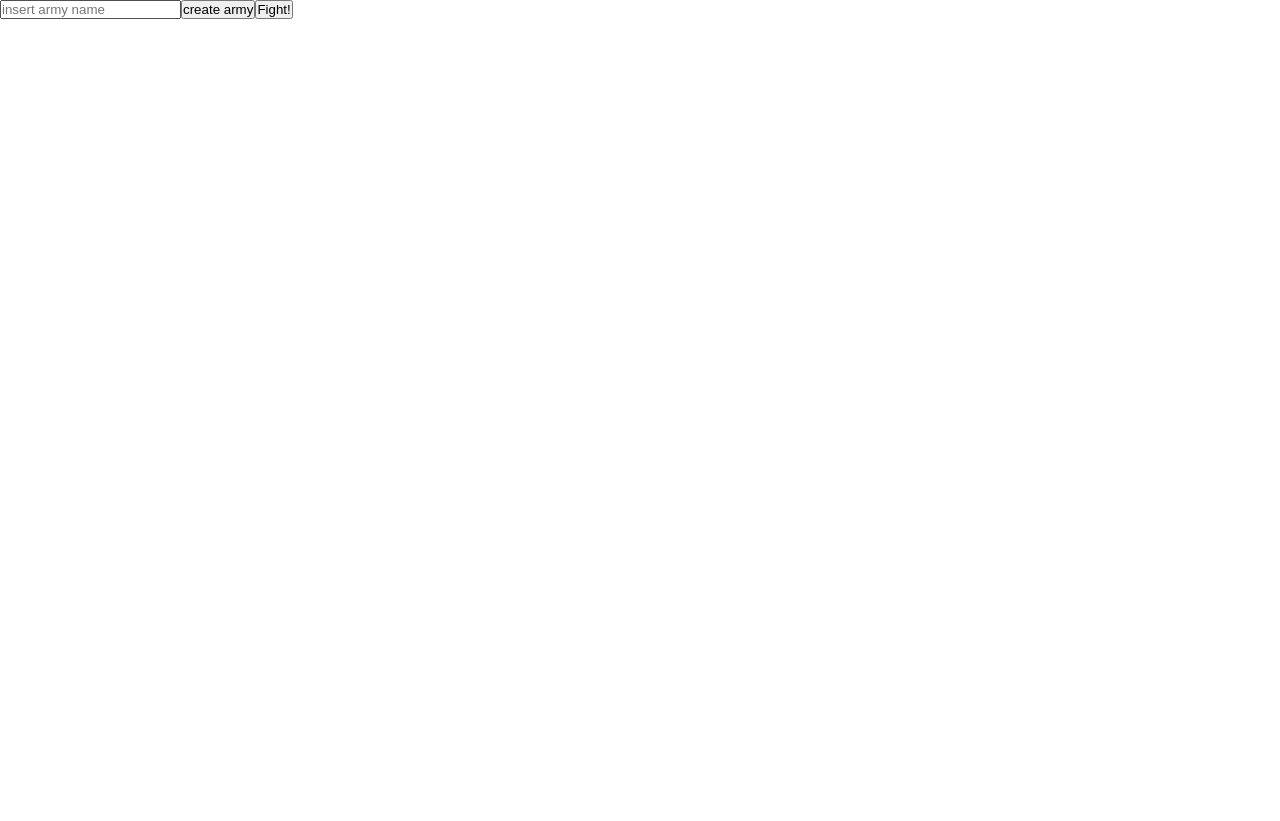
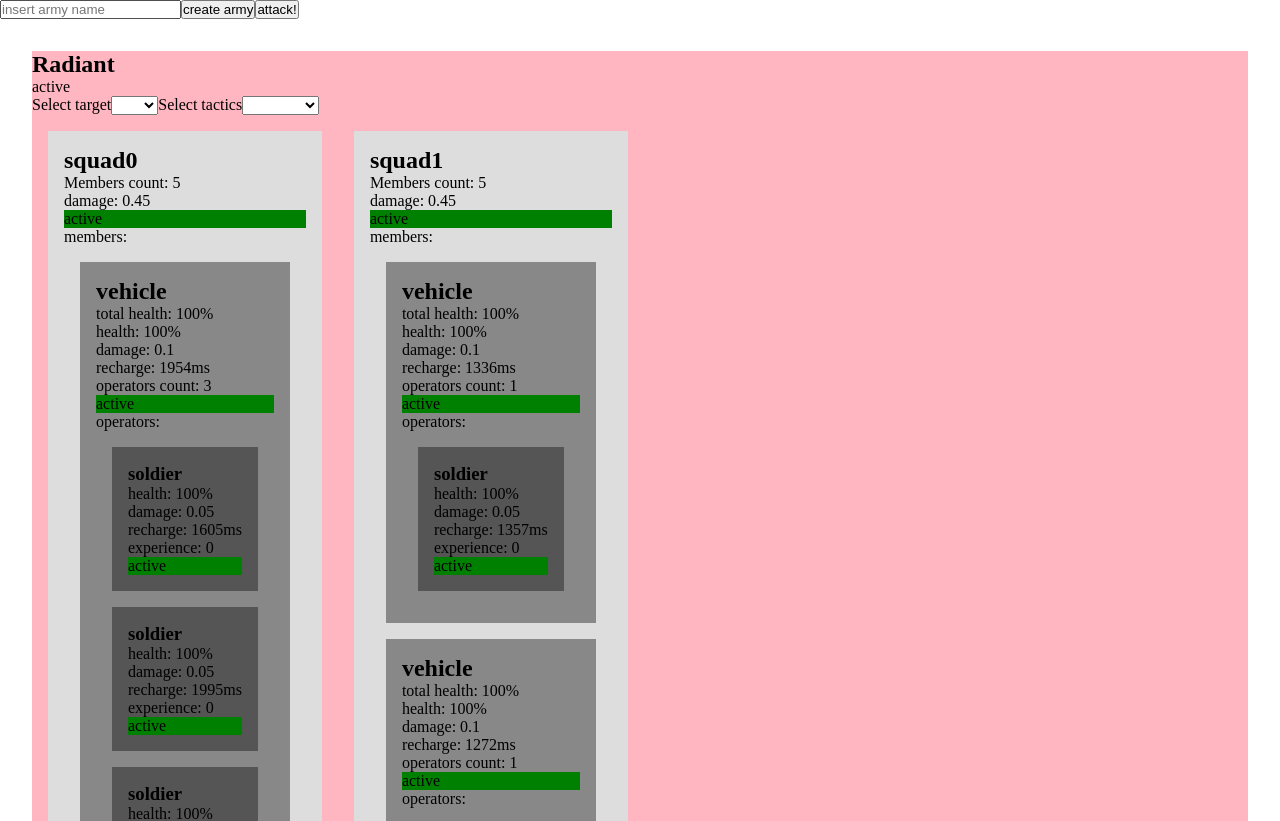
Before and after one commit to OlegFilonchuk/battle-simulator, a React (Create React App) app: page / in a window 1280 px wide. Shown: the top 821 px of the page. Before the commit the page ends 800 px from the top, so only its background shows below. Built offline with nearby package versions, Linux system fonts and the light colour scheme.

Commit message:
added attack method to army

```diff
--- a/src/App.tsx
+++ b/src/App.tsx
@@ -5,17 +5,26 @@ import React, {
   MouseEvent,
   useState,
 } from 'react';
-import { useDispatch } from 'react-redux';
+import { useDispatch, useSelector } from 'react-redux';
+import { Dispatch } from 'redux';
 import ArmyList from './components/ArmyList';
 import { createArmyAction, updateArmyAction } from './state/armyAC';
+import { ArmyState } from './utils/types';
 
 const App: FC = () => {
-  const dispatch = useDispatch();
+  const armies: ArmyState = useSelector((state) => state.armies);
+
+  const dispatch: Dispatch = useDispatch();
 
   const [name, setName] = useState('');
 
   const changeName: EventHandler<ChangeEvent<HTMLInputElement>> = (ev) => {
     setName(ev.target.value);
+  };
+
+  const attack = () => {
+    Object.values(armies).forEach((item) => item.attack());
+    dispatch(updateArmyAction());
   };
 
   // const hasWinner: () => boolean = () =>
@@ -45,9 +54,11 @@ const App: FC = () => {
         create army
       </button>
 
-      <button type="button">Fight!</button>
+      <button type="button" onClick={attack}>
+        attack!
+      </button>
 
-      <ArmyList />
+      <ArmyList armies={armies} />
     </div>
   );
 };
--- a/src/classes/Army.ts
+++ b/src/classes/Army.ts
@@ -8,6 +8,8 @@ export default class Army {
 
   public target: Army;
 
+  private _tactics: Tactices;
+
   constructor(name: string, squadsCount: number) {
     this.name = name;
     for (let i = 0; i < squadsCount; i++) {
@@ -17,10 +19,19 @@ export default class Army {
   }
 
   public set tactics(tactics: Tactices) {
+    this._tactics = tactics;
     Object.values(this.squads).forEach((item) => {
-      item.target = this.target.defineTarget(this.tactics);
-      console.log(item.name, item.target);
+      item.target = this.target.defineTarget(this._tactics);
     });
+  }
+
+  public get isActive(): boolean {
+    return Object.values(this.squads).some((item) => item.isActive);
+  }
+
+  attack() {
+    if (!this._tactics || !this.target) return;
+    Object.values(this.squads).forEach((item) => item.attack());
   }
 
   defineTarget(tactics) {
@@ -40,6 +51,4 @@ export default class Army {
       ? weakest
       : strongest;
   }
-
-  // public tactics = 'weakest';
 }
--- a/src/components/ArmyComp.tsx
+++ b/src/components/ArmyComp.tsx
@@ -9,7 +9,7 @@ type Props = {
   army: Army;
 };
 
-const ArmyComp: FC<Props> = ({ army: { squads, name, target }, army }) => {
+const ArmyComp: FC<Props> = ({ army: { squads, name, isActive } }) => {
   const dispatch: Dispatch = useDispatch();
 
   const armies: Army[] = Object.values(useSelector((state) => state.armies));
@@ -26,26 +26,24 @@ const ArmyComp: FC<Props> = ({ army: { squads, name, target }, army }) => {
     dispatch(changeTacticsAction(name, ev.target.value));
   };
 
-  console.log(army);
   return (
     <div style={{ background: 'lightpink', margin: '2em' }}>
       <h2>{name}</h2>
 
-      <div>
-        target:
-        {target?.name}
-      </div>
+      <div>{isActive ? 'active' : 'dead'}</div>
 
       <label htmlFor="target">
         Select target
         <select name="target" onChange={handleTargetChange}>
           {/* eslint-disable-next-line jsx-a11y/control-has-associated-label */}
           <option value="" />
-          {armies.map((item) => (
-            <option key={item.name} value={item.name}>
-              {item.name}
-            </option>
-          ))}
+          {armies
+            .filter((item) => item.name !== name)
+            .map((item) => (
+              <option key={item.name} value={item.name}>
+                {item.name}
+              </option>
+            ))}
         </select>
       </label>
 
--- a/src/components/ArmyList.tsx
+++ b/src/components/ArmyList.tsx
@@ -1,10 +1,12 @@
 import React, { FC } from 'react';
-import { useSelector } from 'react-redux';
-import Army from '../classes/Army';
 import ArmyComp from './ArmyComp';
+import { ArmyState } from '../utils/types';
 
-const ArmyList: FC = () => {
-  const armies: Army[] = useSelector((state) => state.armies);
+type Props = {
+  armies: ArmyState;
+};
+
+const ArmyList: FC<Props> = ({ armies }) => {
   return (
     <div>
       {Object.values(armies).map((item) => (
--- a/src/state/store.ts
+++ b/src/state/store.ts
@@ -2,9 +2,13 @@ import { combineReducers, createStore, Reducer, Store } from 'redux';
 import { composeWithDevTools } from 'redux-devtools-extension';
 import armyReducer from './armyReducer';
 import { StoreState } from '../utils/types';
+import Army from '../classes/Army';
 
 const initialState: StoreState = {
-  armies: {},
+  armies: {
+    Radiant: new Army('Radiant', 2),
+    Dire: new Army('Dire', 2),
+  },
 };
 
 const rootReducer: Reducer = combineReducers({
```
